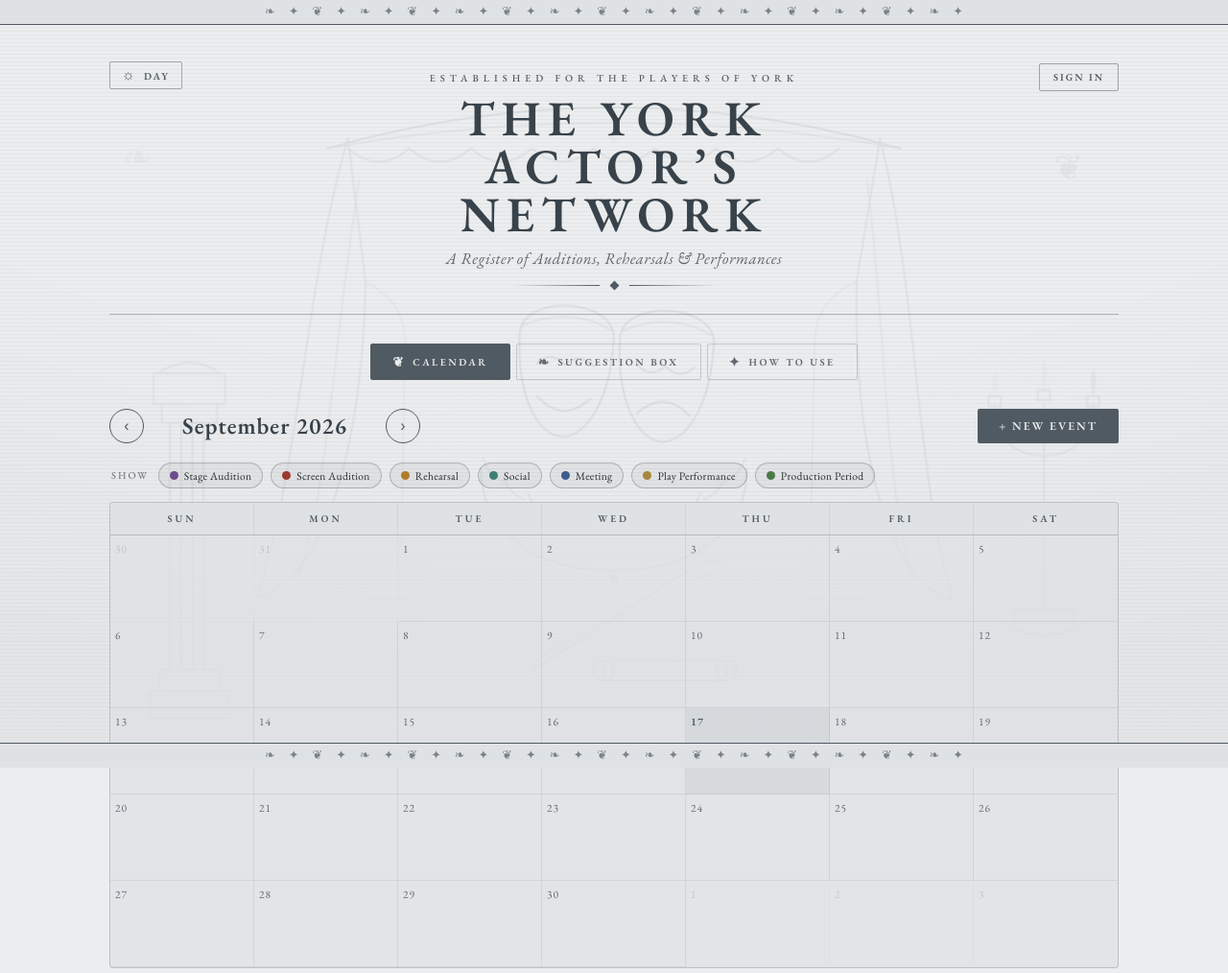
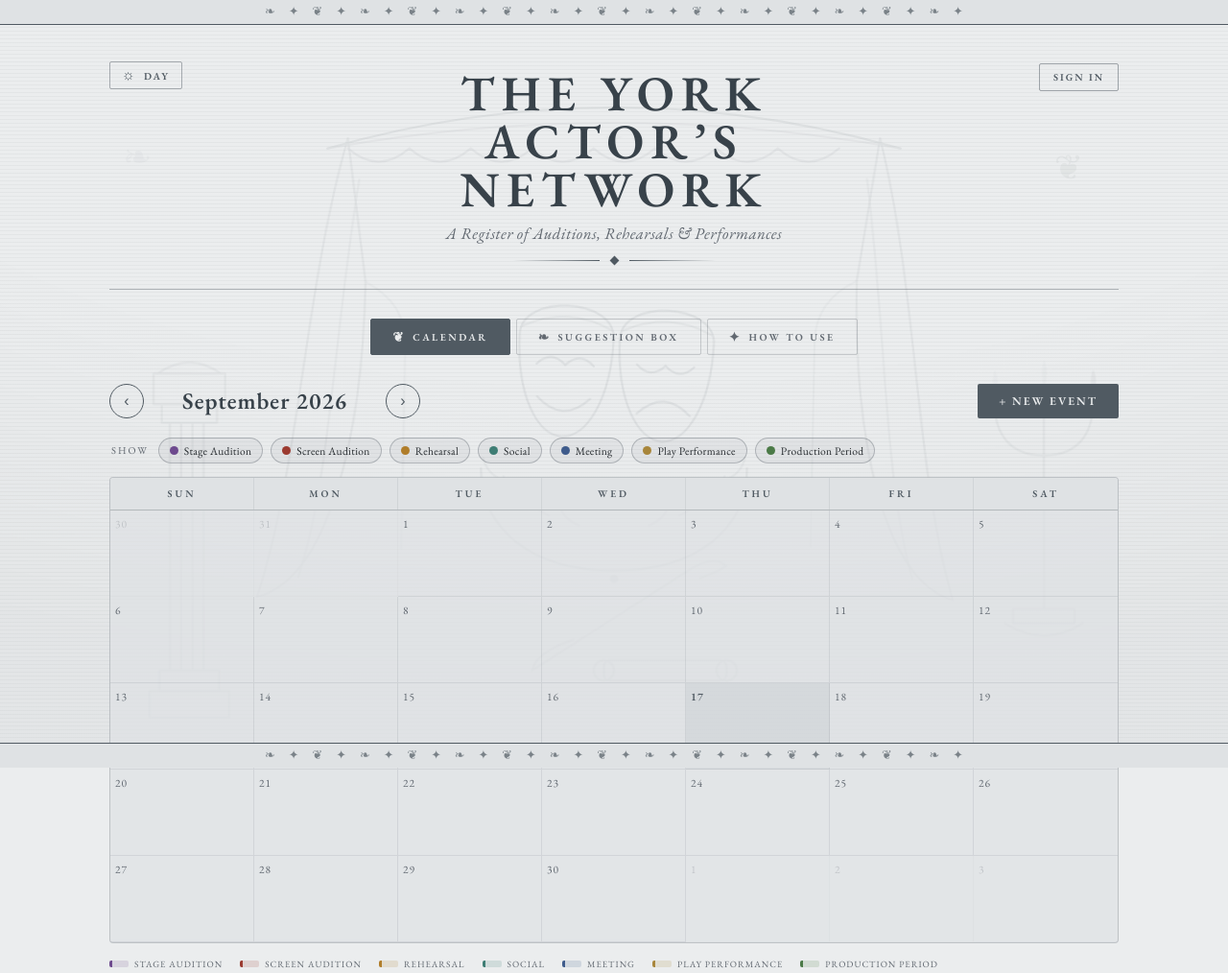
Before and after one commit to theonorfolkthompson-create/York-Actor-s-Network, a plain HTML site: page index.html in a window 1280 px wide. Shown: the top 1014 px of the page at 96% size. Drawn offline with nearby package versions, Linux system fonts and the light colour scheme; no server answers; a web font is replaced by a local one.

Commit message:
Update index.html

```diff
--- a/index.html
+++ b/index.html
@@ -576,7 +576,6 @@ html[data-theme="night"] .wordmark .wm-script{color:var(--gold-light);}
 <div class="app-wrapper">
   <div class="container">
     <header>
-      <div class="playbill-eyebrow">Established for the Players of York</div>
       <h1 class="wordmark">
         <span class="wm-line">The York</span>
         <span class="wm-script">Actor’s</span>
```
